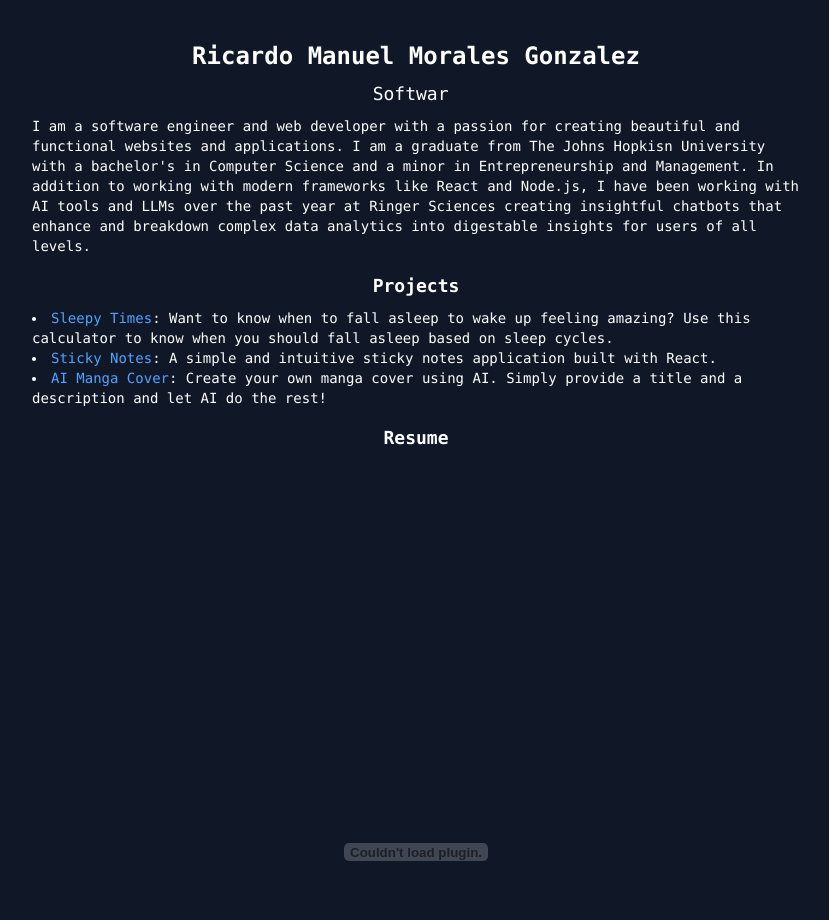
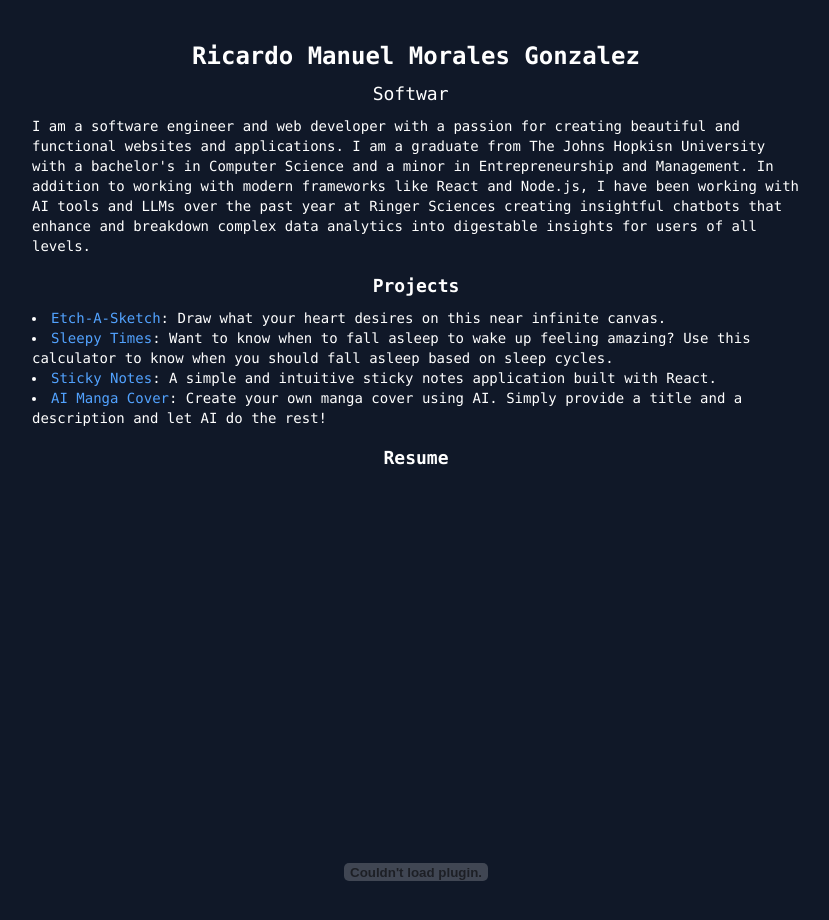
Before and after one commit to NotUrAvgAnimeFan/noturavganimefan.github.io, a React (Vite) app: page / in a window 1280 px wide. Shown: the top 920 px of the page, without its empty margins (224-1053 px from the left). Built offline with nearby package versions, Linux system fonts and the light colour scheme; a web font is replaced by a local one.

Commit message:
added  Etch-A-Sketch project to the list

```diff
--- a/src/components/home.tsx
+++ b/src/components/home.tsx
@@ -44,6 +44,11 @@ export default function Home() {
                 <div className='text-xs sm:text-sm text-left sm:max-w-3xl'>
                 <ul className="list-disc list-inside pt-2">
                     <li>
+                        <a href="https://etch-a-sketch-nu-five.vercel.app/" target='_blank' className="text-blue-400 hover:underline">
+                            Etch-A-Sketch
+                        </a>: Draw what your heart desires on this near infinite canvas.
+                    </li>
+                    <li>
                         <a href="https://noturavganimefan.github.io/sleepy-times/" target='_blank' className="text-blue-400 hover:underline">
                             Sleepy Times
                         </a>: Want to know when to fall asleep to wake up feeling amazing? Use this calculator to know when you should fall asleep based on sleep cycles.
```
Also changed, not shown: 7 other files (tests, documents, lock files or other folders).
